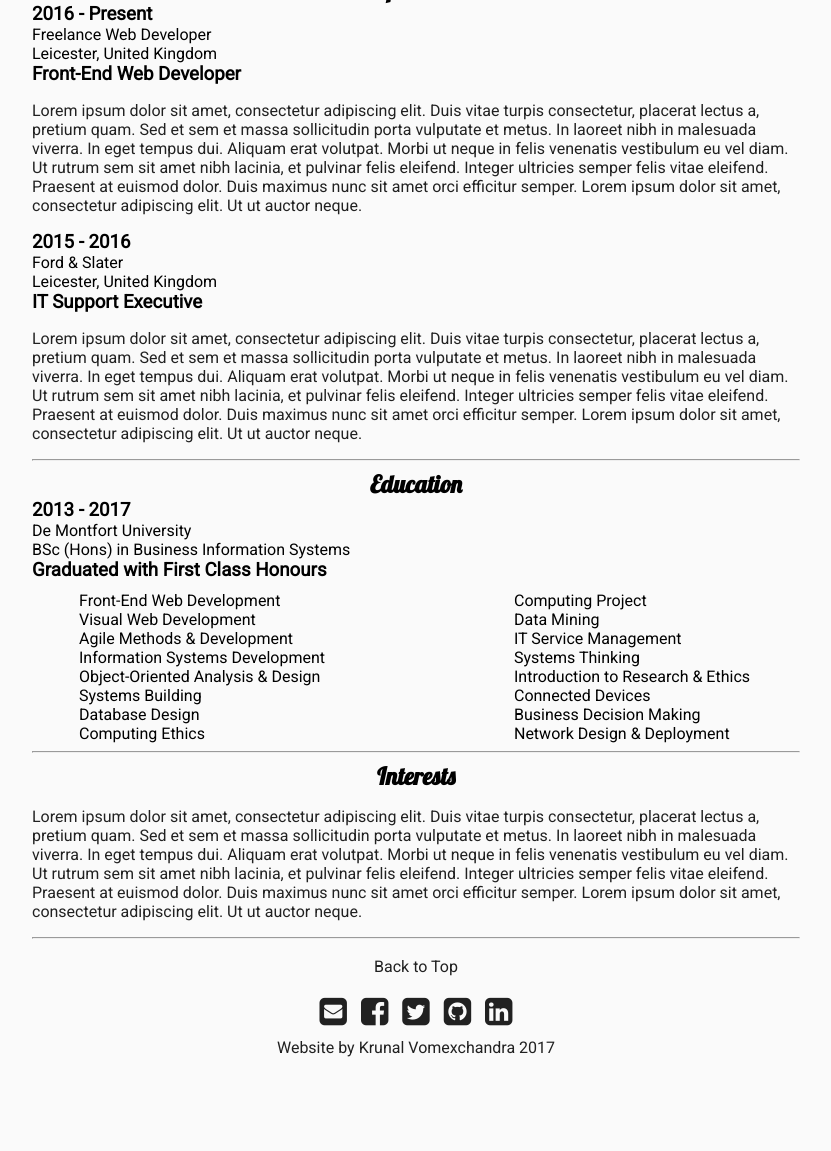
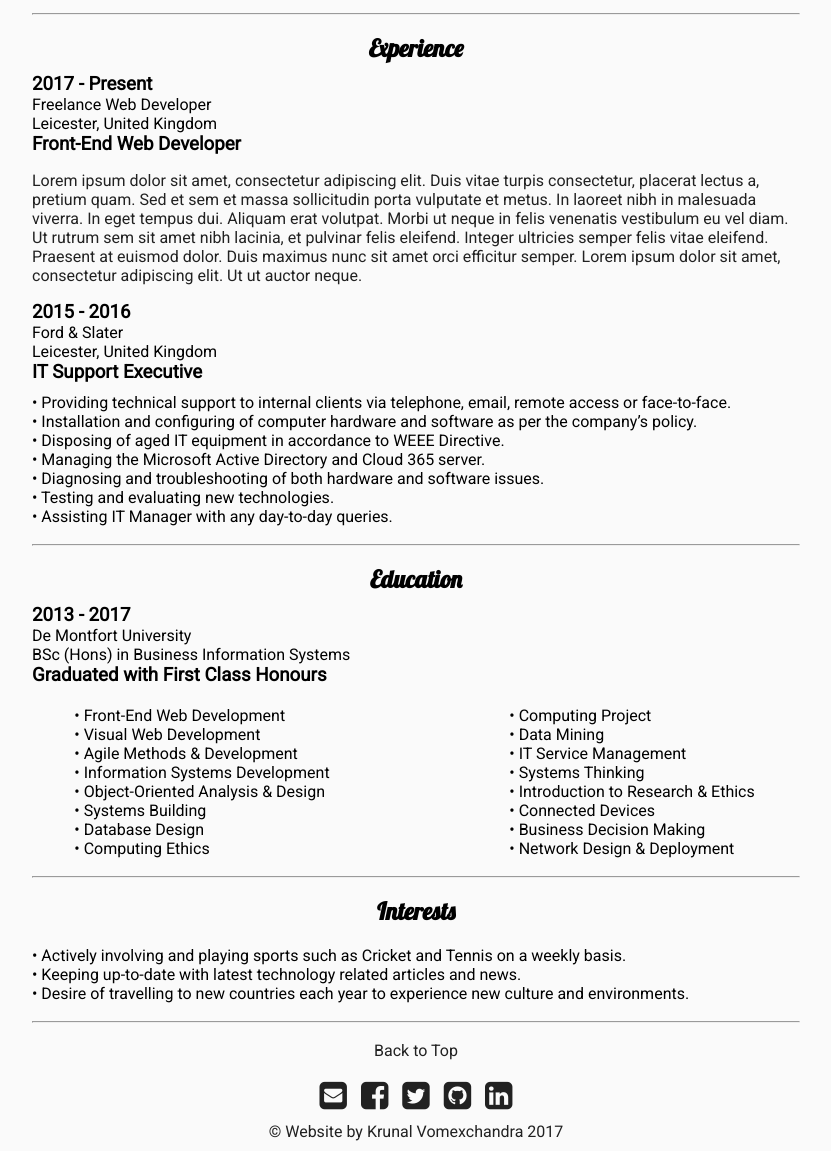
Before and after one commit to krunaldmu/portfolio, a plain HTML site: page index.html in a window 1280 px wide. Shown: the part 678-1829 px from the top of the page, without its empty margins (224-1055 px from the left). Before the commit the page ends 1745 px from the top, so only its background shows below. Drawn offline with nearby package versions, Linux system fonts and the light colour scheme.

Commit message:
modified code

```diff
--- a/css/main.css
+++ b/css/main.css
@@ -2,34 +2,33 @@
 @import url('https://fonts.googleapis.com/css?family=Lobster');
 @import url('https://fonts.googleapis.com/css?family=Roboto');
 
-body{
+body {
     padding: 10px;
-    text-align:center;
+    text-align: center;
     font-family: 'Roboto', sans-serif;
-    margin:0 auto;
+    margin: 0 auto;
     display: block;
     width: 768px;
     background-color: #fafafa;
 }
 
- p{
+p {
     padding: 0px;
     color: #212121;
-    /* text-align: justify; */
 }
 
- p#subtitle{
+p#subtitle {
     font-size: 1.0em;
     margin: auto;
     text-align: center;
 }
 
-div#profile{
+div#profile {
     margin: auto;
     padding: 0;
 }
 
-div#main{
+div#main {
     margin: auto;
     padding: 10px;
     font-size: 100%;
@@ -37,13 +36,13 @@ div#main{
     word-spacing: 10px;
 }
 
-p#footer{
+p#footer {
     text-align: center;
     margin: auto;
     padding: 0;
 }
 
-ul#modules{
+ul#modules {
     padding: 0;
 }
 
@@ -64,25 +63,25 @@ img#avatar {
     word-spacing: 10px;
 }
 
-h1{
+h1 {
     margin: auto;
     font-weight: normal;
     padding: 0px;
     font-family: 'Lobster', cursive;
 }
 
-h2{
+h2 {
     font-family: 'Lobster', cursive;
-    padding: 0px;
+    padding: 10px;
     margin: auto;
 }
 
-h3{
+h3 {
     padding: 0px;
     margin: 0 auto;
 }
 
-h4{
+h4 {
     padding: 0px;
     margin: 0 auto;
     font-weight: normal;
@@ -98,7 +97,8 @@ a {
     transition: all 0.2s linear;
 }
 
-a:hover, a:focus {
+a:hover,
+a:focus {
     color: #B22222;
 }
 
@@ -122,8 +122,7 @@ a:hover#linkedin {
     color: #0077B5;
 }
 
-.top{
-    /* border: 1px solid red; */
+.top {
     margin: 0 auto;
     padding: 10px;
 }
@@ -144,7 +143,7 @@ hr {
     grid-gap: 10px;
     margin: 0 auto;
     width: 560px;
-  padding-top: 10px;
+    padding-top: 0px;
 }
 
 .wrapper2 {
@@ -153,7 +152,6 @@ hr {
     grid-gap: 90px;
     margin-left: 0px;
     padding-top: 10px;
-   /* border: 1px solid red;  */
 }
 
 .section {
@@ -165,6 +163,8 @@ hr {
 .container {
     margin: 0 auto;
     padding: 0px;
+    padding-bottom: 10px;
+    padding-top: 10px;
 }
 
 li {
@@ -179,7 +179,7 @@ li#core {
 
 @media only screen and (max-width: 768px) {
 
-    body{
+    body {
         width: 100%;
         margin: auto;
         padding: 0px;
@@ -196,7 +196,7 @@ li#core {
         margin: auto;
     }
 
-    .container{
+    .container {
         text-align: left;
         font-size: 1.0em;
     }
@@ -207,30 +207,27 @@ li#core {
         padding-top: 10px;
     }
 
-    hr{
+    hr {
         padding: 0px;
         width: 90%;
     }
 
-    /* p{
-        padding: 0px;
-        margin: 0 auto;
-        width: 100%;
-    } */
-
-    h1{
+    h1 {
         font-size: 1.5em;
     }
 
-    h2{
+    h2 {
         font-size: 1.2em;
     }
 
-    h3{
+    h3 {
         font-size: 1.0em;
     }
 
-  .topnav a:not(:first-child) {display: none;}
+    .topnav a:not(:first-child) {
+        display: none;
+    }
+
     .topnav a.icon {
         float: right;
         display: block;
@@ -238,12 +235,17 @@ li#core {
 }
 
 @media screen and (max-width: 768px) {
-  .topnav.responsive {position: relative;}
+
+    .topnav.responsive {
+        position: relative;
+    }
+
     .topnav.responsive a.icon {
         position: absolute;
         right: 10px;
         top: 10px;
     }
+
     .topnav.responsive a {
         float: none;
         display: block;
--- a/index.html
+++ b/index.html
@@ -10,11 +10,14 @@
 
     <link rel="stylesheet" href="css/main.css">
     <link rel="icon" href="img/favicon.png">
+    <link rel="stylesheet" href="https://cdnjs.cloudflare.com/ajax/libs/font-awesome/4.7.0/css/font-awesome.min.css">
+    <script src="https://ajax.googleapis.com/ajax/libs/jquery/2.1.4/jquery.min.js"></script>
+    <script src="js/scripts.js"></script>
 </head>
 
 <body>
     <div class="topnav" id="main">
-    <a href="">  </a>
+        <a href=""> </a>
         <a href="#profile"> Profile </a>
         <a href="#skills"> Skills </a>
         <a href="#experience"> Experience </a>
@@ -23,24 +26,22 @@
         <a href="#contact"> Contact </a>
         <a href="javascript:void(0);" class="icon" onclick="myFunction()">&#9776;</a>
     </div>
-    <div id = "image">
-        <!--<header id = "top-header">-->
+    <div id="image">
         <a href="">
-                <img id="avatar" alt="avatar" src="img/avatar.jpg"/>
+            <img id="avatar" alt="avatar" src="img/avatar.jpg" />
         </a>
         <h1> Krunal Vomexchandra </h1>
         <p id="subtitle"> Front-End Web Developer </p>
-        <!--</header>-->
     </div>
     <hr>
-    <div id = "profile">
+    <div id="profile">
         <h2> Personal Profile </h2>
-        <div class = "section">
+        <div class="section">
             <p> Lorem ipsum dolor sit amet, consectetur adipiscing elit. Duis vitae turpis consectetur, placerat lectus a, pretium quam. Sed et sem et massa sollicitudin porta vulputate et metus. In laoreet nibh in malesuada viverra. In eget tempus dui. Aliquam erat volutpat. Morbi ut neque in felis venenatis vestibulum eu vel diam. Ut rutrum sem sit amet nibh lacinia, et pulvinar felis eleifend. Integer ultricies semper felis vitae eleifend. Praesent at euismod dolor. Duis maximus nunc sit amet orci efficitur semper. Lorem ipsum dolor sit amet, consectetur adipiscing elit. Ut ut auctor neque. </p>
         </div>
     </div>
     <hr>
-    <div id = "skills">
+    <div id="skills">
         <h2> Technical Skills </h2>
         <div class="wrapper">
             <ul class="container">
@@ -50,75 +51,88 @@
             </ul>
             <ul class="container">
                 <li> Responsive Web Design </li>
+                <li> Bootstrap Framework </li>
                 <li> Model View Controller </li>
-                <li> Entity Framework </li>
             </ul>
             <ul class="container">
                 <li> Git / GitHub </li>
                 <li> Adobe Photoshop </li>
-                <li> Bolsamiq Mockups </li>
+                <li> Balsamiq Mockups </li>
             </ul>
         </div>
     </div>
     <hr>
-    <div id = "experience">
+    <div id="experience">
         <h2> Experience </h2>
-        <div class = "section">
-        <h3> 2016 - Present </h3>
+        <div class="section">
+            <h3> 2017 - Present </h3>
             <h4> Freelance Web Developer</h4>
             <h4> Leicester, United Kingdom </h4>
             <h3> Front-End Web Developer </h3>
-            <p> Lorem ipsum dolor sit amet, consectetur adipiscing elit. Duis vitae turpis consectetur, placerat lectus a, pretium quam. Sed et sem et massa sollicitudin porta vulputate et metus. In laoreet nibh in malesuada viverra. In eget tempus dui. Aliquam erat volutpat. Morbi ut neque in felis venenatis vestibulum eu vel diam. Ut rutrum sem sit amet nibh lacinia, et pulvinar felis eleifend. Integer ultricies semper felis vitae eleifend. Praesent at euismod dolor. Duis maximus nunc sit amet orci efficitur semper. Lorem ipsum dolor sit amet, consectetur adipiscing elit. Ut ut auctor neque. <p>
+            <p> Lorem ipsum dolor sit amet, consectetur adipiscing elit. Duis vitae turpis consectetur, placerat lectus a, pretium quam. Sed et sem et massa sollicitudin porta vulputate et metus. In laoreet nibh in malesuada viverra. In eget tempus dui. Aliquam erat volutpat. Morbi ut neque in felis venenatis vestibulum eu vel diam. Ut rutrum sem sit amet nibh lacinia, et pulvinar felis eleifend. Integer ultricies semper felis vitae eleifend. Praesent at euismod dolor. Duis maximus nunc sit amet orci efficitur semper. Lorem ipsum dolor sit amet, consectetur adipiscing elit. Ut ut auctor neque.
+                <p>
         </div>
-        <div class = "section">
+        <div class="section">
             <h3> 2015 - 2016 </h3>
             <h4> Ford & Slater</h4>
             <h4> Leicester, United Kingdom </h4>
             <h3> IT Support Executive </h3>
-            <p> Lorem ipsum dolor sit amet, consectetur adipiscing elit. Duis vitae turpis consectetur, placerat lectus a, pretium quam. Sed et sem et massa sollicitudin porta vulputate et metus. In laoreet nibh in malesuada viverra. In eget tempus dui. Aliquam erat volutpat. Morbi ut neque in felis venenatis vestibulum eu vel diam. Ut rutrum sem sit amet nibh lacinia, et pulvinar felis eleifend. Integer ultricies semper felis vitae eleifend. Praesent at euismod dolor. Duis maximus nunc sit amet orci efficitur semper. Lorem ipsum dolor sit amet, consectetur adipiscing elit. Ut ut auctor neque. <p>
+            <ul class="container">
+                <li> • Providing technical support to internal clients via telephone, email, remote access or face-to-face. </li>
+                <li> • Installation and configuring of computer hardware and software as per the company’s policy. </li>
+                <li> • Disposing of aged IT equipment in accordance to WEEE Directive. </li>
+                <li> • Managing the Microsoft Active Directory and Cloud 365 server. </li>
+                <li> • Diagnosing and troubleshooting of both hardware and software issues.</li>
+                <li> • Testing and evaluating new technologies.</li>
+                <li> • Assisting IT Manager with any day-to-day queries. </li>
+            </ul>
         </div>
     </div>
     <hr>
-    <div id = "education">
+    <div id="education">
         <h2> Education </h2>
-        <div class = "section">
+        <div class="section">
             <h3> 2013 - 2017 </h3>
             <h4> De Montfort University </h4>
             <h4> BSc (Hons) in Business Information Systems </h4>
             <h3> Graduated with First Class Honours </h3>
             <div class="wrapper2">
                 <ul class="container">
-                <li> Front-End Web Development </li>
-                <li> Visual Web Development	 </li>
-                <li> Agile Methods & Development </li>
-                <li> Information Systems Development </li>
-                <li> Object-Oriented Analysis & Design </li>
-                <li> Systems Building </li>
-                <li> Database Design </li>
-                <li> Computing Ethics </li>
+                    <li> • Front-End Web Development </li>
+                    <li> • Visual Web Development </li>
+                    <li> • Agile Methods & Development </li>
+                    <li> • Information Systems Development </li>
+                    <li> • Object-Oriented Analysis & Design </li>
+                    <li> • Systems Building </li>
+                    <li> • Database Design </li>
+                    <li> • Computing Ethics </li>
                 </ul>
                 <ul class="container">
-                <li> Computing Project </li>
-                <li> Data Mining </li>
-                <li> IT Service Management </li>
-                <li> Systems Thinking </li>
-                <li> Introduction to Research & Ethics </li>
-                <li> Connected Devices	 </li>
-                <li> Business Decision Making </li>
-                <li> Network Design & Deployment</li>
+                    <li> • Computing Project </li>
+                    <li> • Data Mining </li>
+                    <li> • IT Service Management </li>
+                    <li> • Systems Thinking </li>
+                    <li> • Introduction to Research & Ethics </li>
+                    <li> • Connected Devices </li>
+                    <li> • Business Decision Making </li>
+                    <li> • Network Design & Deployment</li>
                 </ul>
             </div>
         </div>
         <hr>
     </div>
-            <div id = "interests">
+    <div id="interests">
         <h2> Interests </h2>
-        <div class = "section">
-        <p> Lorem ipsum dolor sit amet, consectetur adipiscing elit. Duis vitae turpis consectetur, placerat lectus a, pretium quam. Sed et sem et massa sollicitudin porta vulputate et metus. In laoreet nibh in malesuada viverra. In eget tempus dui. Aliquam erat volutpat. Morbi ut neque in felis venenatis vestibulum eu vel diam. Ut rutrum sem sit amet nibh lacinia, et pulvinar felis eleifend. Integer ultricies semper felis vitae eleifend. Praesent at euismod dolor. Duis maximus nunc sit amet orci efficitur semper. Lorem ipsum dolor sit amet, consectetur adipiscing elit. Ut ut auctor neque. </p>
+        <div class="section">
+            <ul class="container">
+                <li> • Actively involving and playing sports such as Cricket and Tennis on a weekly basis. </li>
+                <li> • Keeping up-to-date with latest technology related articles and news. </li>
+                <li> • Desire of travelling to new countries each year to experience new culture and environments.</li>
+            </ul>
         </div>
     </div>
     <hr>
-            <div class ="top">
+    <div class="top">
         <a href="#main"> Back to Top </a>
     </div>
     <footer>
@@ -130,11 +144,8 @@
             <a class="fa fa-linkedin-square fa-2x" id="linkedin" aria-hidden="true" href="https://linkedin.com/"><span></span> </a>
             <!-- <a class="fa fa-instagram fa-lg" aria-hidden="true" href="https://www.instagram.com/"><span></span> </a> -->
         </div>
-     <p id="footer">Website by Krunal Vomexchandra 2017</p>
+        <p id="footer"> © Website by Krunal Vomexchandra 2017</p>
     </footer>
-  <script src="https://ajax.googleapis.com/ajax/libs/jquery/2.1.4/jquery.min.js"></script>
-  <link rel="stylesheet" href="https://cdnjs.cloudflare.com/ajax/libs/font-awesome/4.7.0/css/font-awesome.min.css">
-  <script src="js/scripts.js"></script>
 </body>
 
 </html>
```
Lines whose indentation alone changed are shown as unchanged.
